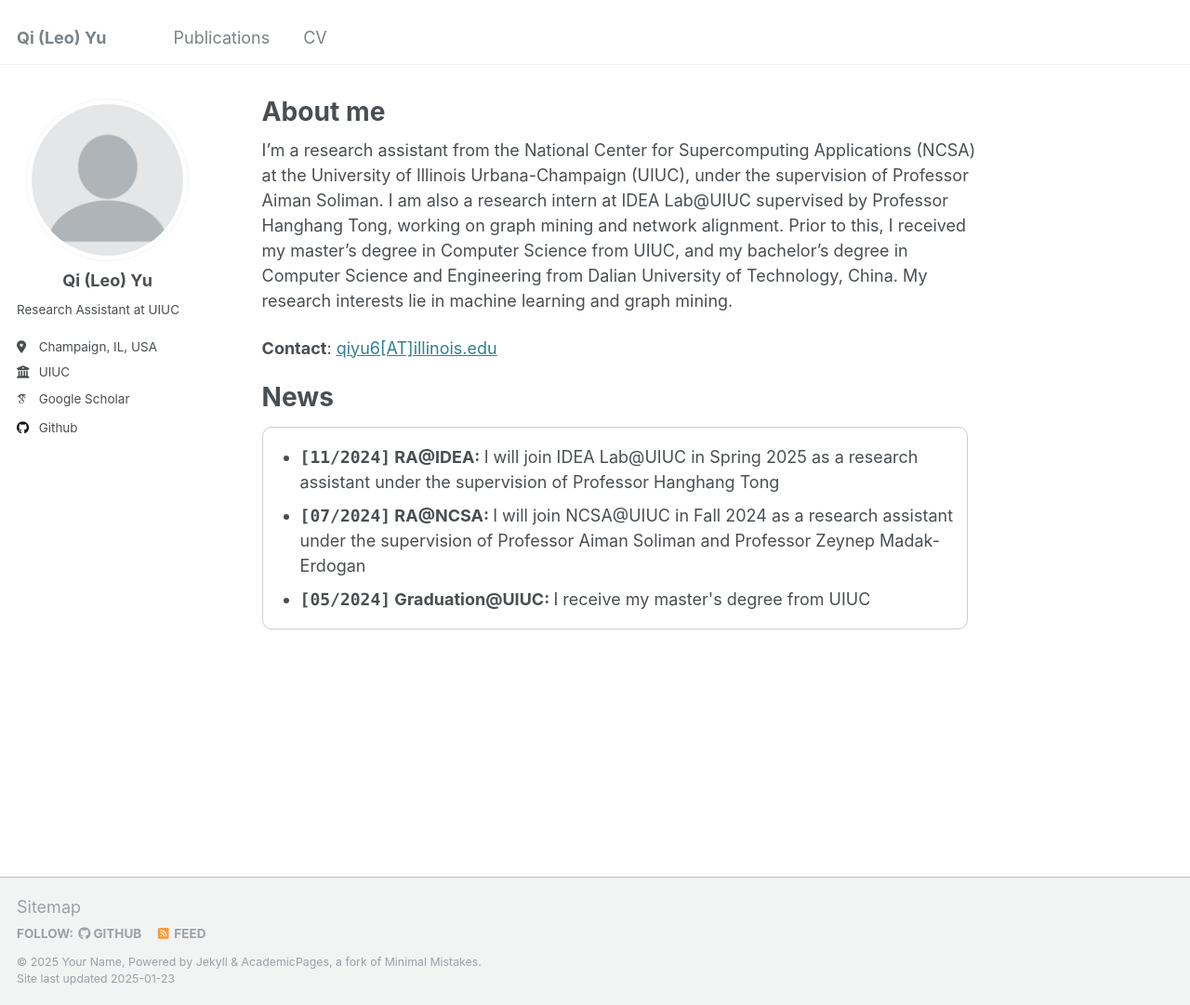
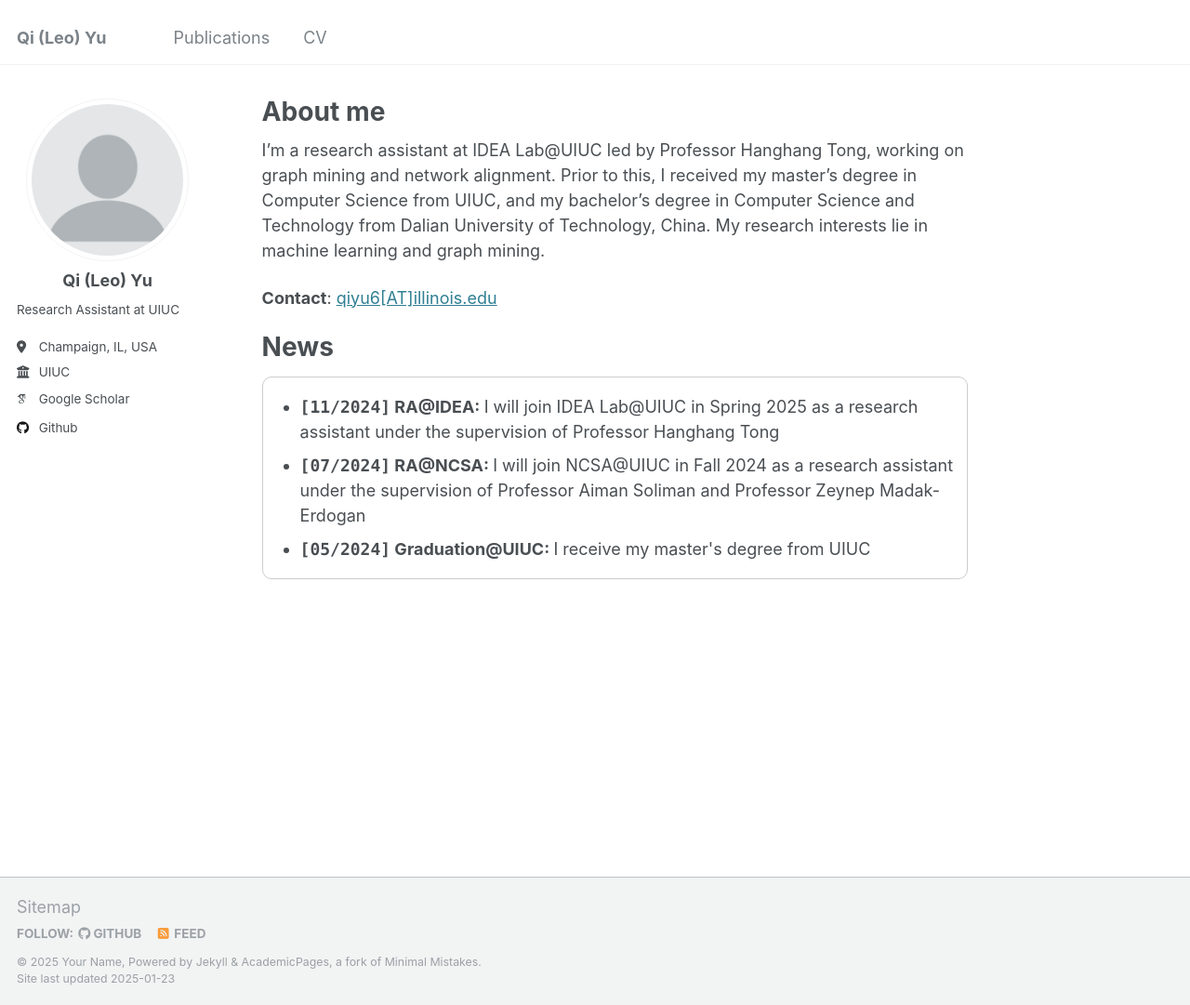
Before and after one commit to yq-leo/yq-leo.github.io, a Jekyll site: the page built from _pages/about.md, in a window 1280 px wide and 1081 px high. Shown: the whole window at 93% size. Built offline with Jekyll 4.4.1, drawn with Linux system fonts in a browser that asks for light colours; some web fonts are replaced.

Commit message:
update about

```diff
--- a/_pages/about.md
+++ b/_pages/about.md
@@ -7,7 +7,7 @@ redirect_from:
   - /about.html
 ---
 
-I'm a research assistant from the National Center for Supercomputing Applications (NCSA) at the University of Illinois Urbana-Champaign (UIUC), under the supervision of Professor Aiman Soliman. I am also a research intern at IDEA Lab@UIUC supervised by Professor Hanghang Tong, working on graph mining and network alignment. Prior to this, I received my master's degree in Computer Science from UIUC, and my bachelor’s degree in Computer Science and Engineering from Dalian University of Technology, China. My research interests lie in machine learning and graph mining.
+I'm a research assistant at IDEA Lab@UIUC led by Professor Hanghang Tong, working on graph mining and network alignment. Prior to this, I received my master's degree in Computer Science from UIUC, and my bachelor’s degree in Computer Science and Technology from Dalian University of Technology, China. My research interests lie in machine learning and graph mining.
 <!-- This is the front page of a website that is powered by the [Academic Pages template](https://github.com/academicpages/academicpages.github.io) and hosted on GitHub pages. [GitHub pages](https://pages.github.com) is a free service in which websites are built and hosted from code and data stored in a GitHub repository, automatically updating when a new commit is made to the repository. This template was forked from the [Minimal Mistakes Jekyll Theme](https://mmistakes.github.io/minimal-mistakes/) created by Michael Rose, and then extended to support the kinds of content that academics have: publications, talks, teaching, a portfolio, blog posts, and a dynamically-generated CV. You can fork [this template](https://github.com/academicpages/academicpages.github.io) right now, modify the configuration and markdown files, add your own PDFs and other content, and have your own site for free, with no ads! -->
 
 **Contact**: [qiyu6[AT]illinois.edu](mailto:qiyu6@illinois.edu)
```
